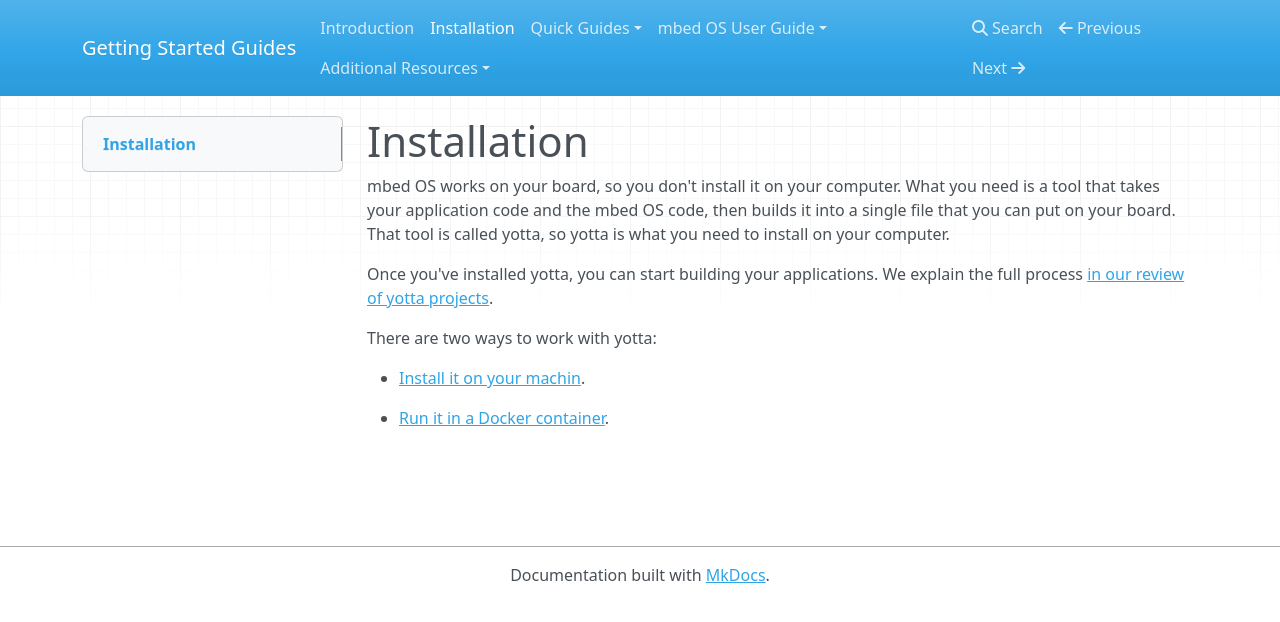
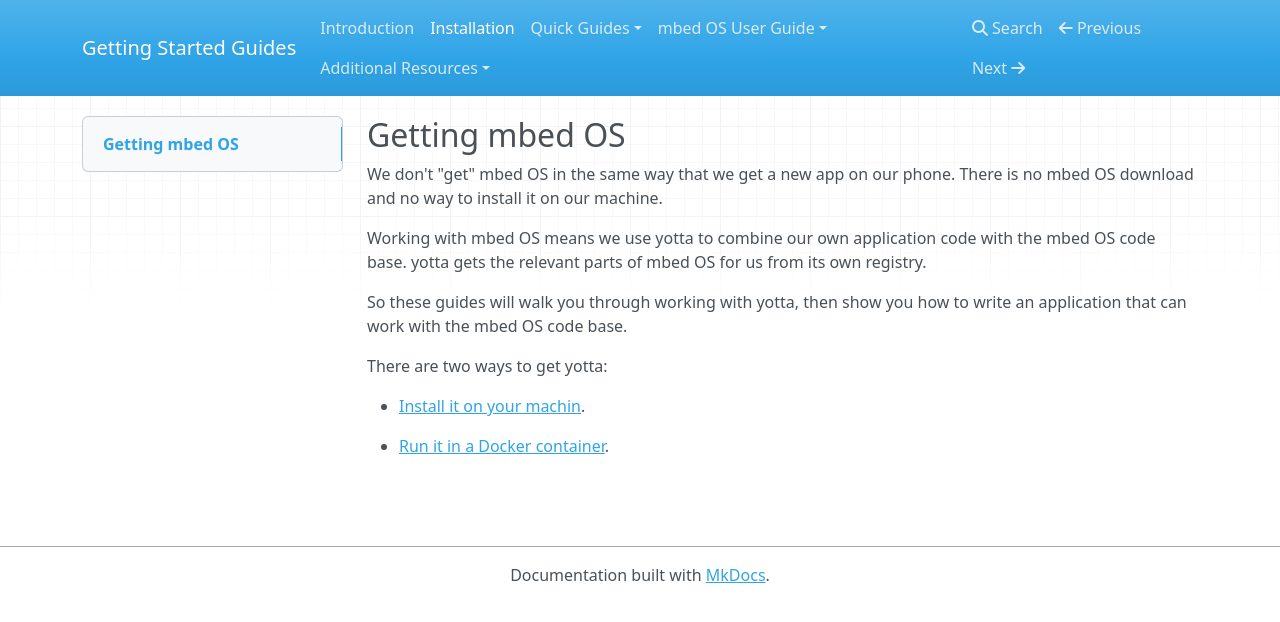
Before and after one commit to ARMmbed/GettingStartedmbedOS, an MkDocs documentation site: the page built from Docs/installation.md, in a window 1280 px wide. Shown: the top 622 px of the page. Built offline with MkDocs 1.6.1, drawn with Linux system fonts in a browser that asks for light colours; nearby versions of some CDN libraries; old or Windows-style settings are respelled for this version of MkDocs.

Commit message:
Moving it all here

```diff
--- a/Docs/installation.md
+++ b/Docs/installation.md
@@ -1,10 +1,12 @@
-# Installation
+## Getting mbed OS
 
-mbed OS works on your board, so you don't install it on your computer. What you need is a tool that takes your application code and the mbed OS code, then builds it into a single file that you can put on your board. That tool is called yotta, so yotta is what you need to install on your computer.
+We don't "get" mbed OS in the same way that we get a new app on our phone. There is no mbed OS download and no way to install it on our machine.
 
-Once you've installed yotta, you can start building your applications. We explain the full process [in our review of yotta projects](Full_Guide/app_on_yotta.md).
+Working with mbed OS means we use yotta to combine our own application code with the mbed OS code base. yotta gets the relevant parts of mbed OS for us from its own registry.
 
-There are two ways to work with yotta:
+So these guides will walk you through working with yotta, then show you how to write an application that can work with the mbed OS code base.
+
+There are two ways to get yotta:
 
 * [Install it on your machin](http://yottadocs.mbed.com/#installing).
 
```
